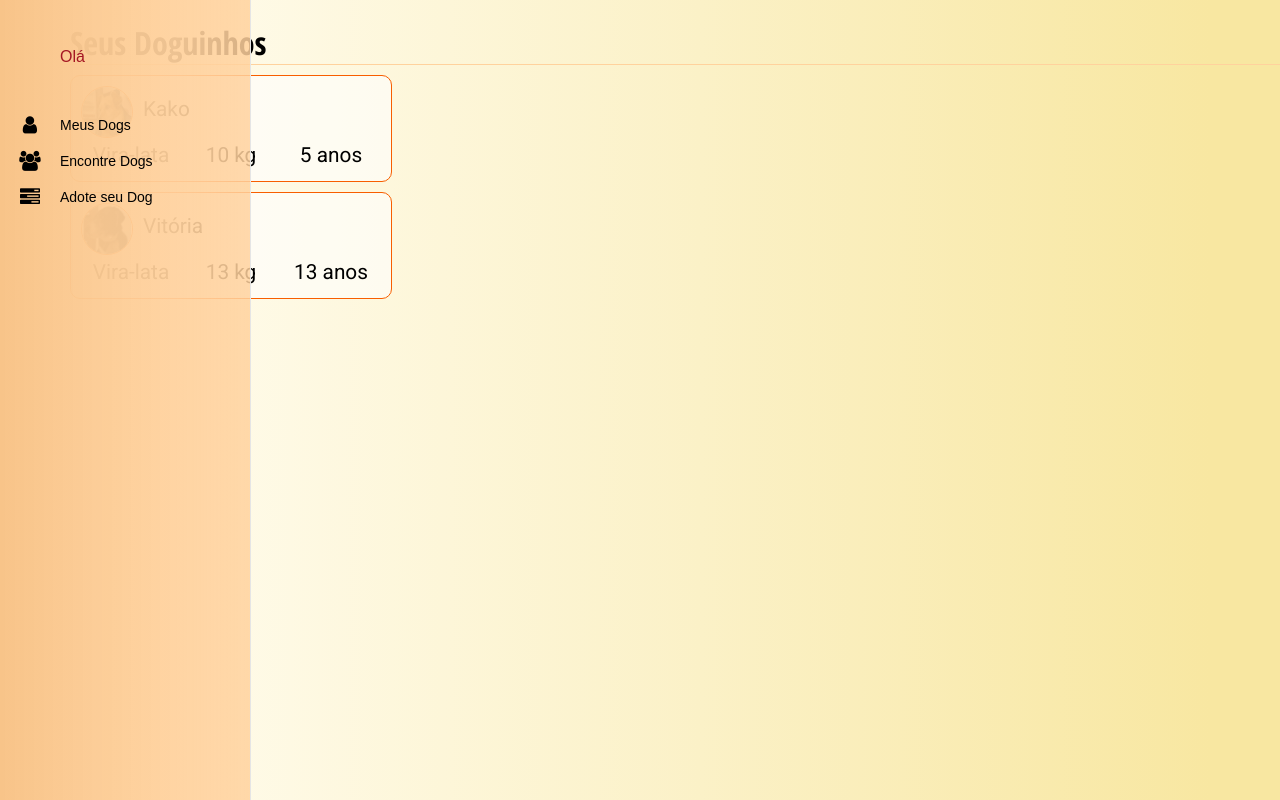
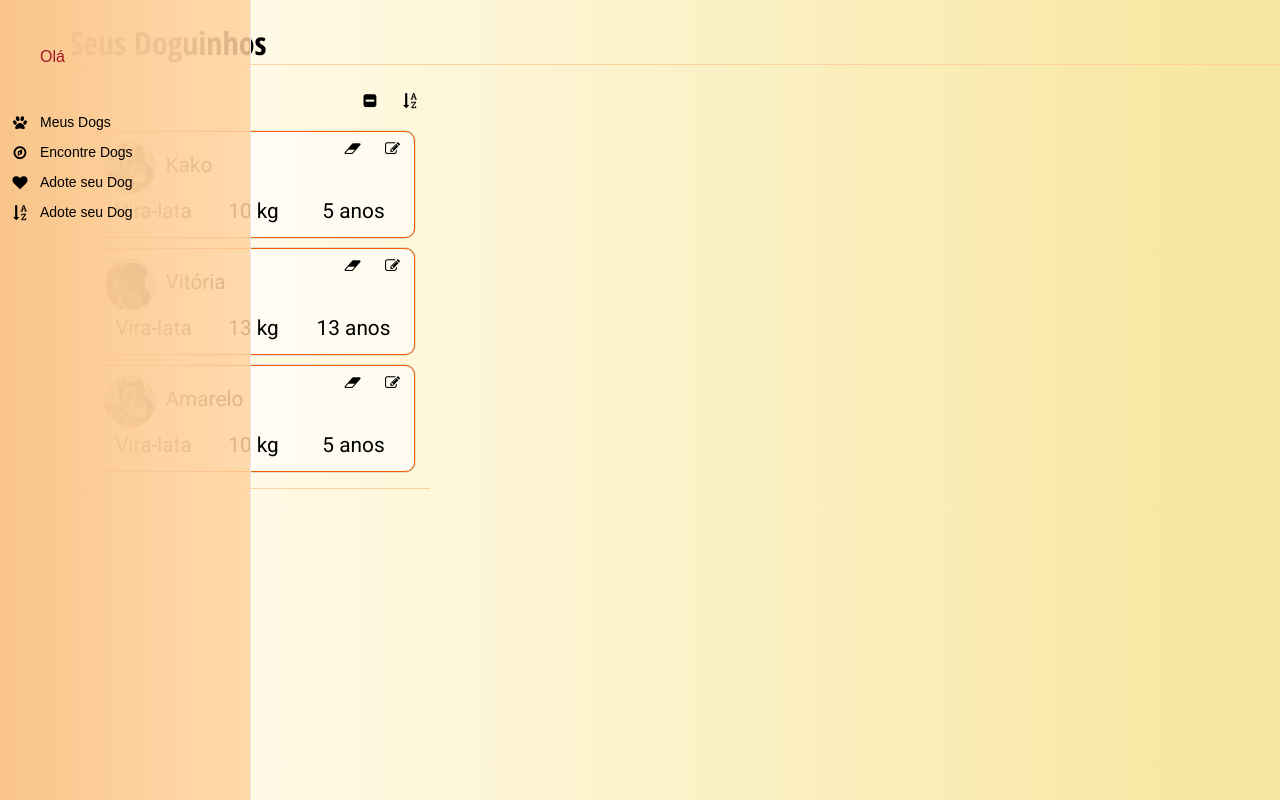
Before and after one commit to Zembrani/Portifolio-App-Dog, a React (Create React App) app: page /dogs in a window 1280 px wide. Shown: the top 800 px of the page. Built offline with nearby package versions, Linux system fonts and the light colour scheme; some icons are missing.

Commit message:
Adição de botões na lista e no card

```diff
--- a/src/components/defaultComponents/Card/Card.css
+++ b/src/components/defaultComponents/Card/Card.css
@@ -1,17 +1,23 @@
 .Card-wrapper {
+  position: relative;
   background-color: #ffffff94;
-  margin: 10px;
   padding: 10px;
   width: 300px;
   height: 85px;
   border: 1px solid#f85e00;
   border-radius: 10px;
-  vertical-align: center;
+  margin-left: 12.5px;
+  box-shadow: 0px 0px 1px rgba(0, 0, 0, 1);
+  -webkit-transition-duration: 0.5s;
+}
+.Card-wrapper:not(:first-of-type) {
+  margin-top: 10px;
 }
 
 .Card-wrapper:hover {
   border: 1px solid #f84f00;
   background-color: #ffffff;
+  box-shadow: 0px 0px 8px rgba(0, 0, 0, 0.6);
 }
 
 .flex {
@@ -46,3 +52,30 @@
   border: 1px solid #f85e00;
   margin-right: 5px;
 }
+
+.Cardbuttons {
+  position: absolute;
+  top: 1px;
+  right: 1px;
+}
+
+.fa {
+  font-size: 15px;
+  width: 40px;
+  height: 30px;
+}
+
+.Cardbuttons i:hover {
+  background-color: rgb(253, 242, 207);
+  border-radius: 20%;
+}
+
+.Cardbuttons i:active {
+  background-color: rgb(250, 207, 137);
+  border-radius: 20%;
+}
+
+.Cardbuttons i.fa-eraser:active {
+  background-color: rgb(255, 74, 67);
+  border-radius: 20%;
+}
--- a/src/components/defaultComponents/Card/Card.jsx
+++ b/src/components/defaultComponents/Card/Card.jsx
@@ -10,6 +10,10 @@ export default class Card extends Component {
             <img src={this.props.photo} alt="Perfil" className="avatar" />
           </span>
           <span className="item">{this.props.name}</span>
+          <span className="Cardbuttons">
+            <i className="fa fa-thin fa-eraser"></i>
+            <i className="fa fa-thin fa-edit"></i>
+          </span>
         </div>
         <div className="flex flex-wrap">
           <div className="item">{this.props.breed}</div>
--- /dev/null
+++ b/src/components/defaultComponents/List/List.css
@@ -0,0 +1,39 @@
+.List-wrapper {
+  margin: 10px 0px 0px 10px;
+  padding: 10px;
+  width: 350px;
+  border-right: 1px solid
+    linear-gradient(0deg, #dfdfdf 10%, #7a7a7a 40%, #0f0f0f 92%);
+}
+
+.List {
+  list-style-type: none;
+  padding: 0px;
+}
+
+.List li {
+  align-items: center;
+}
+
+.List li:not(:first-of-type) {
+  margin-top: 10px;
+}
+
+.buttons {
+  display: flex;
+  flex-direction: row-reverse;
+}
+
+.buttons div {
+  background: none;
+  border: none;
+  border-radius: 20%;
+}
+
+.buttons div:hover {
+  background: rgb(255, 232, 189);
+}
+
+.buttons div:active {
+  background: rgb(255, 219, 152);
+}
--- /dev/null
+++ b/src/components/defaultComponents/List/List.jsx
@@ -0,0 +1,33 @@
+import React from "react";
+import Card from "../Card/Card";
+
+import "./List.css";
+
+export default function List(props) {
+  return (
+    <div className="List-wrapper">
+      <div className="buttons">
+        <div>
+          <i className="fa fa-solid fa-sort-alpha-asc fa-2x"></i>
+        </div>
+        <div>
+          <i className="fa fa-solid fa-minus-square fa-2x"></i>
+        </div>
+      </div>
+      <ul className="List">
+        {props.value.map(({ id, photo, name, breed, weight, age }) => (
+          <li key={id}>
+            <Card
+              photo={photo}
+              name={name}
+              breed={breed}
+              weight={weight}
+              age={age}
+            />
+          </li>
+        ))}
+      </ul>
+      <div className="line"></div>
+    </div>
+  );
+}
--- a/src/components/layout/Dog.jsx
+++ b/src/components/layout/Dog.jsx
@@ -1,6 +1,7 @@
 import React, { Component } from "react";
 import DefaultFrame from "../defaultComponents/DefaultFrame";
 import Card from "../defaultComponents/Card/Card";
+import List from "../defaultComponents/List/List";
 import kako from "../../images/kako.jpg";
 import vivi from "../../images/vivi.jpg";
 
@@ -8,6 +9,7 @@ export default class Dog extends Component {
   render() {
     const myDogsList = [
       {
+        id: 1,
         photo: kako,
         name: "Kako",
         breed: "Vira-lata",
@@ -15,17 +17,27 @@ export default class Dog extends Component {
         age: "5",
       },
       {
+        id: 2,
         photo: vivi,
         name: "Vitória",
         breed: "Vira-lata",
         weight: "13",
         age: "13",
       },
+      {
+        id: 3,
+        photo: kako,
+        name: "Amarelo",
+        breed: "Vira-lata",
+        weight: "10",
+        age: "5",
+      },
     ];
 
-    const myDogsListFrame = myDogsList.map(
-      ({ photo, name, breed, weight, age }) => (
+    const myDogsListCard = myDogsList.map(
+      ({ id, photo, name, breed, weight, age }) => (
         <Card
+          id={id}
           photo={photo}
           name={name}
           breed={breed}
@@ -35,6 +47,7 @@ export default class Dog extends Component {
       )
     );
 
+    const myDogsListFrame = <List value={myDogsList}></List>;
     return (
       <DefaultFrame title="Seus Doguinhos">{myDogsListFrame}</DefaultFrame>
     );
--- a/src/components/rootFrame/Drawer.css
+++ b/src/components/rootFrame/Drawer.css
@@ -1,6 +1,4 @@
 @import "../../index.css";
-
-@import url(//netdna.bootstrapcdn.com/font-awesome/4.0.3/css/font-awesome.css);
 
 .fa-2x {
   font-size: 2em;
@@ -25,12 +23,7 @@ nav.main-menu.expanded {
 
 .main-menu {
   background: #212121;
-  background: linear-gradient(
-    90deg,
-    #f8c489 0%,
-    #ffd19ded 70%,
-    #ffd19dd7 100%
-  );
+  background: linear-gradient(90deg, #f8c489 0%, #ffd19ded 70%, #ffd19dd7 100%);
   border-right: 1px solid #e5e5e5;
   position: absolute;
   top: 0;
--- a/src/components/rootFrame/Drawer.jsx
+++ b/src/components/rootFrame/Drawer.jsx
@@ -22,19 +22,25 @@ export default class Drawer extends Component {
         id: 1,
         title: "Meus Dogs",
         url: "/dogs",
-        icon: "fa-solid fa-user",
+        icon: "fa-solid fa-paw",
       },
       {
         id: 2,
         title: "Encontre Dogs",
         url: "/find",
-        icon: "fa-solid fa-users",
+        icon: "fa-solid fa-compass",
       },
       {
         id: 3,
         title: "Adote seu Dog",
         url: "/adoption",
-        icon: "fa-solid fa-tasks",
+        icon: "fa-solid fa-heart",
+      },
+      {
+        id: 4,
+        title: "Adote seu Dog",
+        url: "/adoption",
+        icon: "fa-solid fa-sort-alpha-asc",
       },
     ];
 
--- a/src/index.css
+++ b/src/index.css
@@ -1,9 +1,6 @@
+@import url(//netdna.bootstrapcdn.com/font-awesome/4.6.3/css/font-awesome.css);
+
 :root {
-  /* height: 100%;
-  width: 100%;
-  margin: 0px;
-  bottom: 0;
-  top:0; */
   --RubyRed: #a41623;
   --OrangePantone: #f85e00;
   --Rajah: #ffb563;
@@ -13,10 +10,4 @@
 
 body {
   overflow: hidden;
-  /* height: 100%;
-  width: 100%;
-  margin: 0px;
-  padding: 0px;
-  top:0;
-  bottom: 0; */
 }
```
